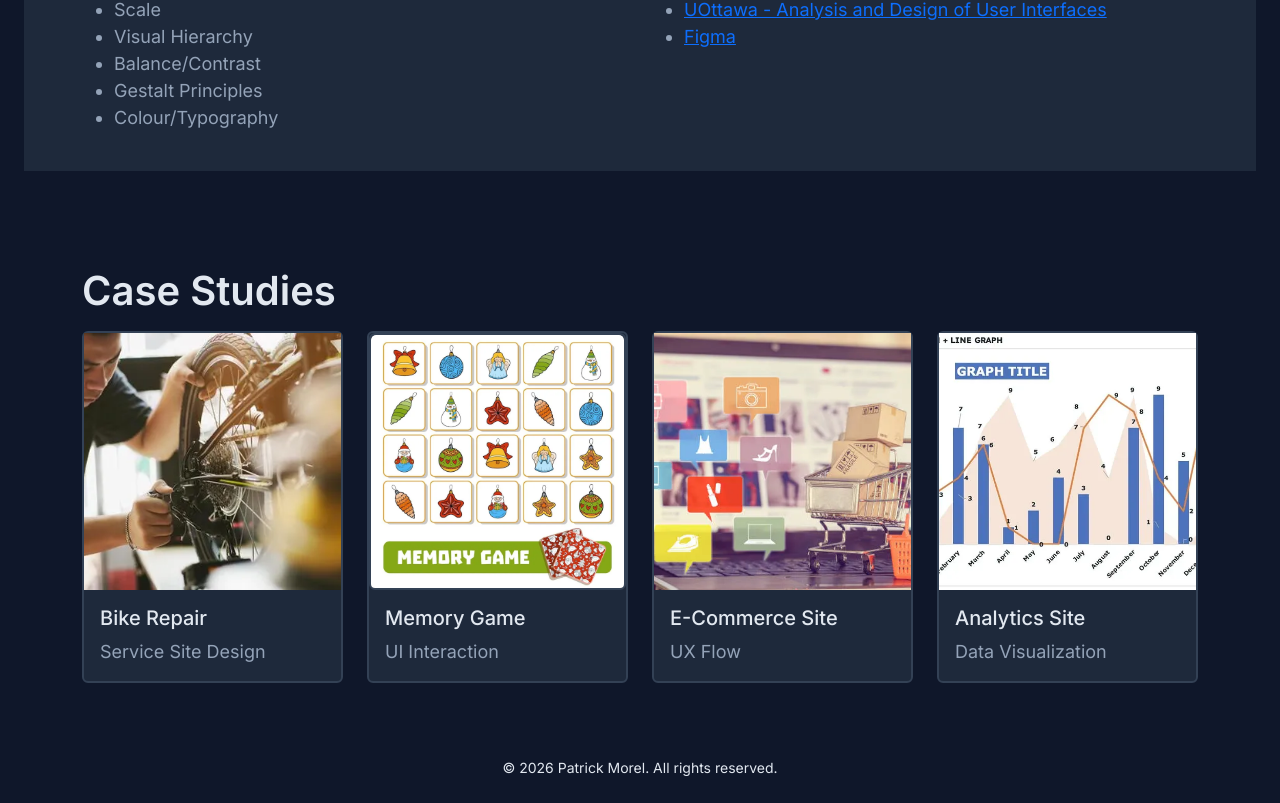
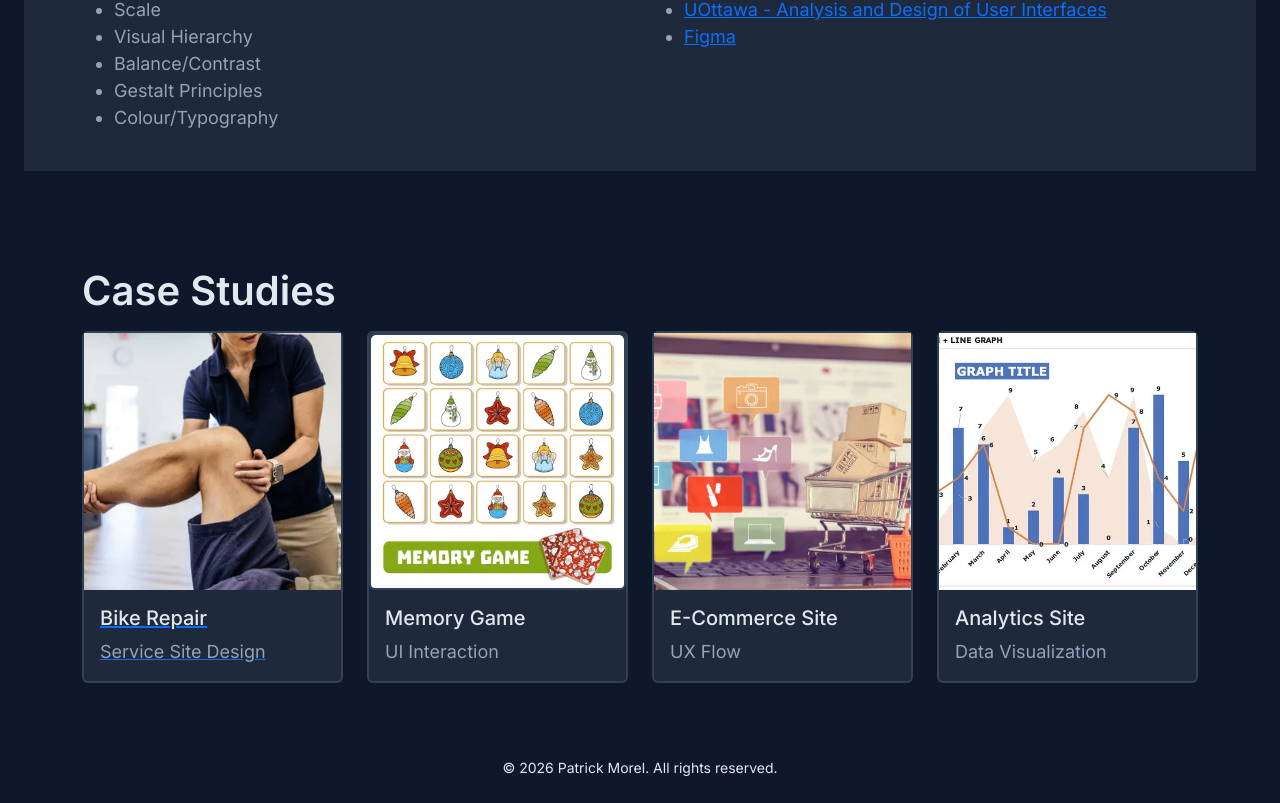
Before and after one commit to Tornado6822/portfolio-website, a React (Vite) app in the folder portfolio-website/: page / in a window 1280 px wide. Shown: the part 1144-1947 px from the top of the page. Built offline with nearby package versions, Linux system fonts and the light colour scheme.

Commit message:
Added service site to portfolio

```diff
--- a/portfolio-website/src/components/CaseStudies.jsx
+++ b/portfolio-website/src/components/CaseStudies.jsx
@@ -7,11 +7,12 @@ function CaseStudies({ setShowPlaceholder }) {
         <h1 className="pt-5">Case Studies</h1>
         <div className="row align-items-center mt-3">
           <div className="col-6 col-md-3 d-flex justify-content-center">
-            <div className="card" onClick={() => setShowPlaceholder(true)}>
+            <a href="http://localhost:5173/">
+              <div className="card">
                 <div className="img-wrapper">
                   <img
-                  src="./bikeRepairService.webp"
-                  alt="Bike Repair Service"
+                    src="./card1.webp"
+                    alt="Physiotherapy Service"
                     className=""
                   />
                 </div>
@@ -20,6 +21,7 @@ function CaseStudies({ setShowPlaceholder }) {
                   <p className="card-description">Service Site Design</p>
                 </div>
               </div>
+            </a>
           </div>
           <div className="col-6 col-md-3 d-flex justify-content-center">
             <div className="card" onClick={() => setShowPlaceholder(true)}>
```
Also changed, not shown: portfolio-website/public/card1.webp (added). Lines whose indentation alone changed are shown as unchanged.
